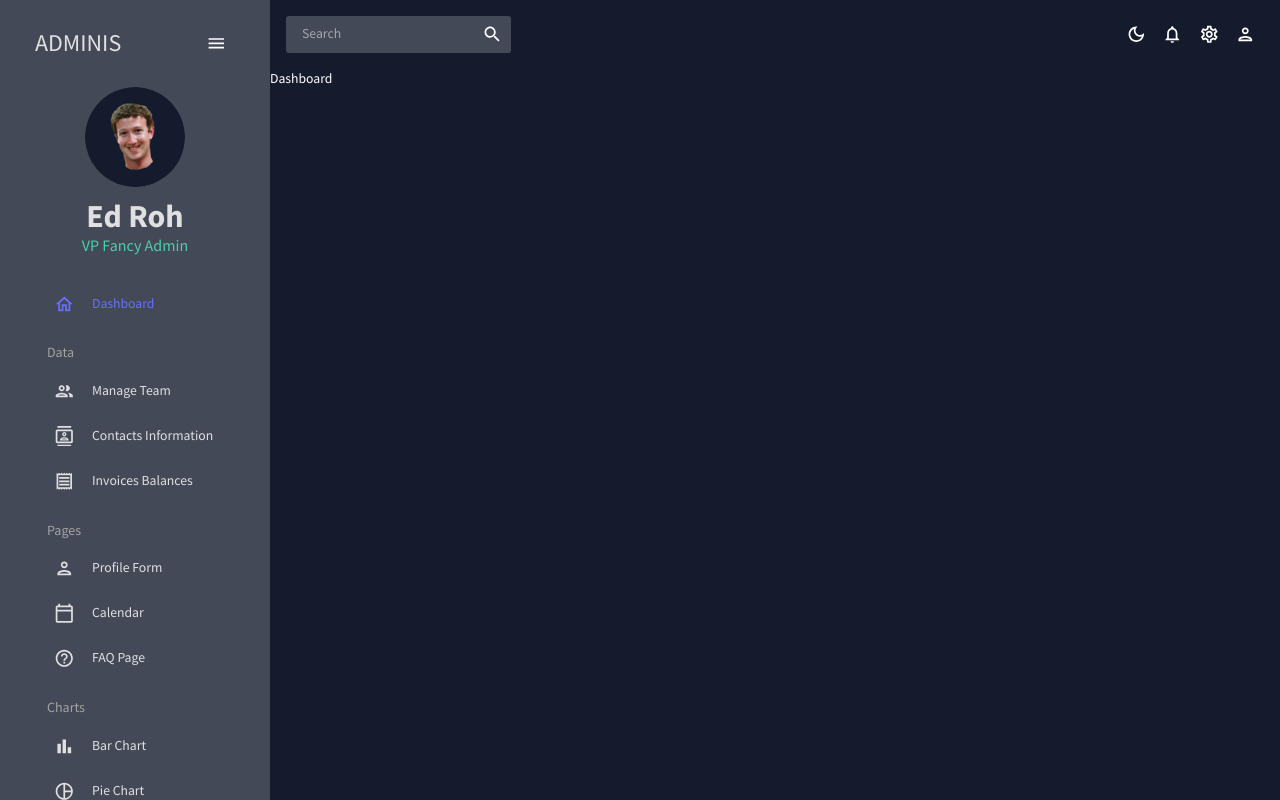
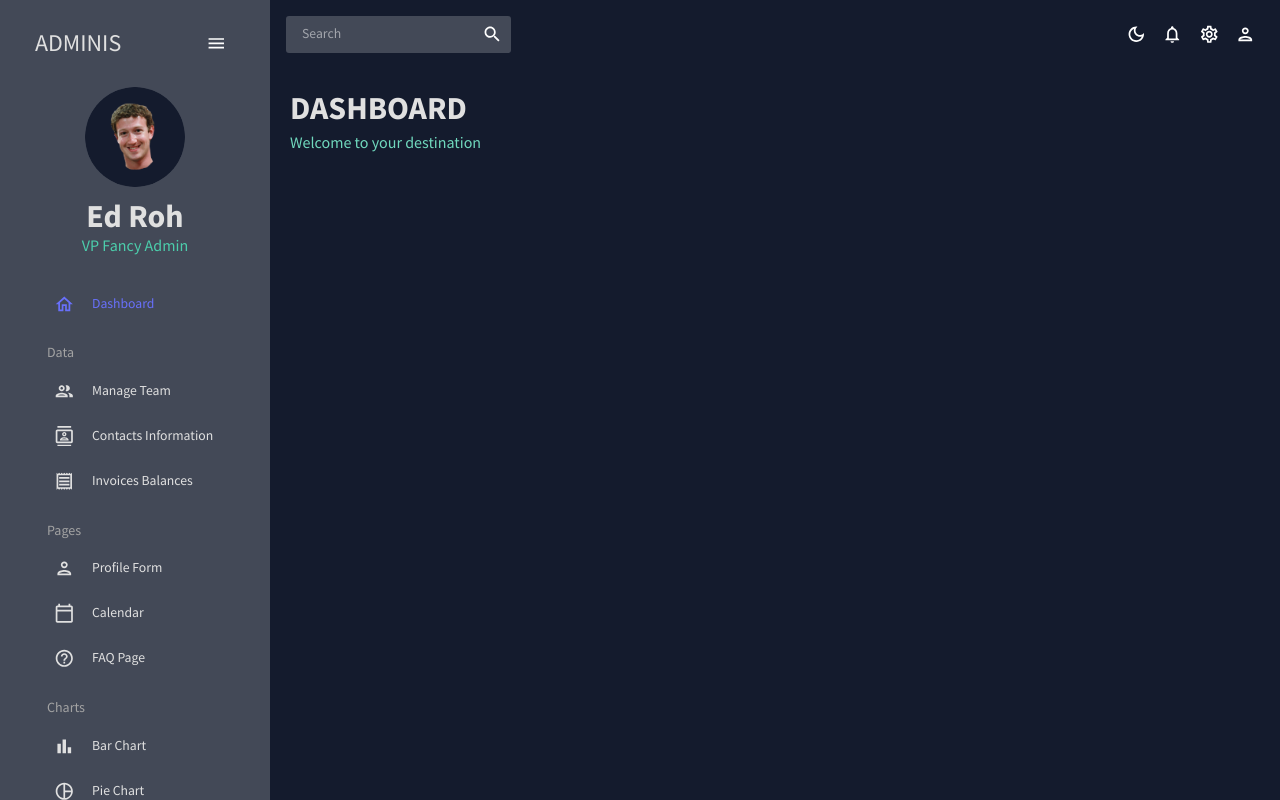
Before and after one commit to natalieagus/react-app-mui, a React (Create React App) app: page / in a window 1280 px wide. Built offline with nearby package versions, Linux system fonts and the light colour scheme.

Commit message:
feat: add Header to be used in dashboard

```diff
--- /dev/null
+++ b/src/components/Header.jsx
@@ -0,0 +1,25 @@
+// a shared component that will be used anywhere
+import { Typography, Box, useTheme } from "@mui/material";
+import { tokens } from "../theme";
+
+const Header = ({ title, subtitle }) => {
+  const theme = useTheme();
+  const colors = tokens(theme.palette.mode);
+  return (
+    <Box mb="30px">
+      <Typography
+        variant="h2"
+        color={colors.grey[100]}
+        fontWeight="bold"
+        sx={{ m: "0 0 5px 0" }}
+      >
+        {title}
+      </Typography>
+      <Typography variant="h5" color={colors.greenAccent[400]}>
+        {subtitle}
+      </Typography>
+    </Box>
+  );
+};
+
+export default Header;
--- a/src/scenes/dashboard/index.jsx
+++ b/src/scenes/dashboard/index.jsx
@@ -1,7 +1,18 @@
 import React from "react";
+import Header from "../../components/Header";
+import { Box } from "@mui/system";
 
 const Dashboard = () => {
-  return <div>Dashboard</div>;
+  return (
+    <Box m="20px">
+      <Box display="flex" justifyContent="space-between" alignItem="center">
+        <Header
+          title="DASHBOARD"
+          subtitle="Welcome to your destination"
+        ></Header>
+      </Box>
+    </Box>
+  );
 };
 
 export default Dashboard;
```
